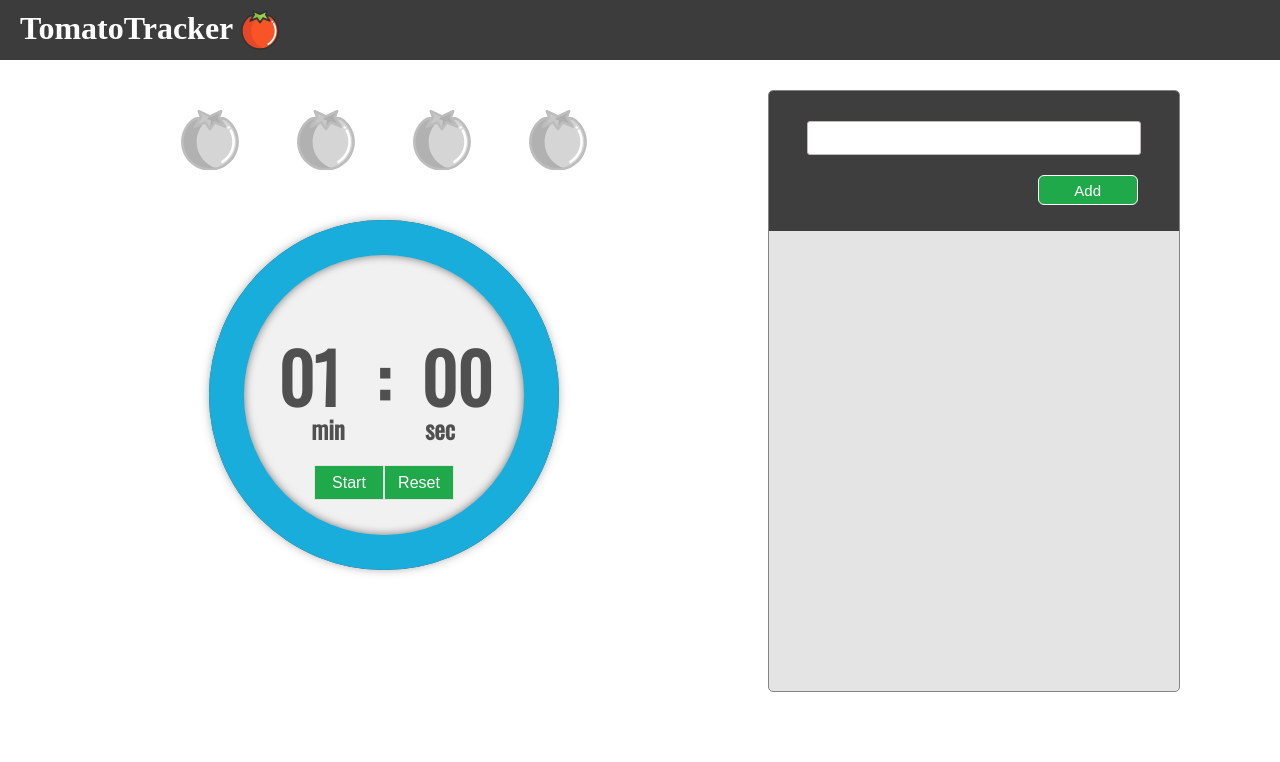
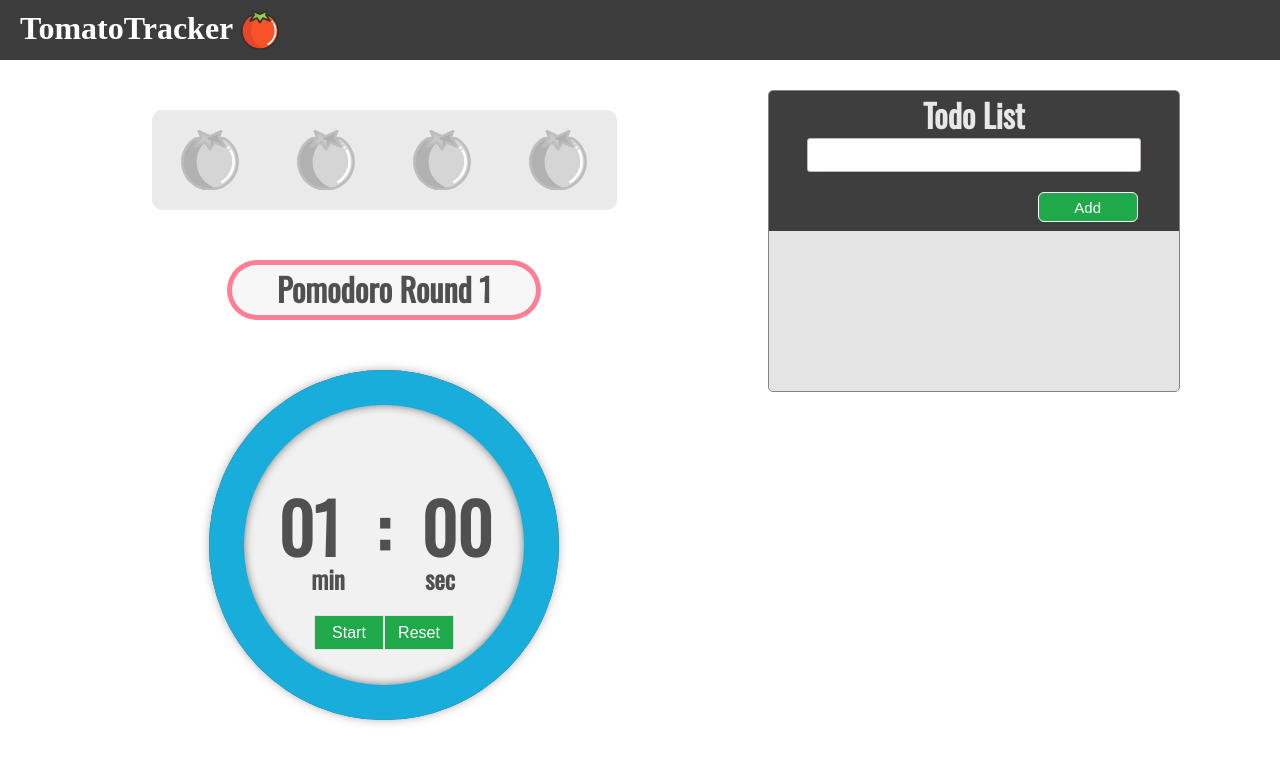
Before and after one commit to yosukeonrails/pomodoro-app, a React app: page / in a window 1280 px wide. Built offline with nearby package versions, Linux system fonts and the light colour scheme.

Commit message:
completed all requirements testing and cleaning up

```diff
--- a/css/timer.less
+++ b/css/timer.less
@@ -86,9 +86,26 @@
         font-family: 'Oswald', sans-serif;
       }
     }
+  }
 
-
-  }
+    .progress-label{
+        background-color: #f7f7f7;
+        width: 41%;
+        margin-left: auto;
+        min-width: 280px;
+        margin-right: auto;
+        height: 60px;
+        box-sizing: border-box;
+        border: 5px solid #ff6c6c;
+        border-radius: 40px;
+        margin-top: 50px;
+       h1{
+         margin: 0;
+         padding: 0;
+         font-family: 'Oswald', sans-serif;
+         text-align: center
+       }
+    }
 
   .timerTime{
     float: left;
--- a/css/todo.less
+++ b/css/todo.less
@@ -62,20 +62,32 @@
 }
 .todoContainer {
     background-color: #e4e4e4;
-    height: 600px;
     overflow: scroll;
     margin-top: 30px;
     float: left;
     width: 80%;
     border: 1px solid #848486;
     border-radius: 5px;
+    min-height: 300px;
+    max-height: 600px;
+    min-width: 300px;
 }
 
 .todoCreator{
+
     height: 140px;
-    padding-top: 30px;
     background-color: #3e3e3e;
     box-sizing: border-box;
+
+
+    h1{
+        color: #e8e8e8;
+        margin: 0;
+        text-align: center;
+        font-family: 'Oswald', sans-serif;
+    }
+
+
     input{
         width: 80%;
         height: 30px;
--- a/css/tomato_tracker.less
+++ b/css/tomato_tracker.less
@@ -36,7 +36,11 @@
     margin-left: auto;
     margin-top: 50px;
     height: 60px;
+    padding-top: 20px;
     margin-right: auto;
+    padding-bottom: 20px;
+    background-color: #eaeaea;
+    border-radius: 10px;
  }
 
  .tomato-bar-container{
--- a/js/components/Timer.js
+++ b/js/components/Timer.js
@@ -107,7 +107,6 @@ class Timer extends React.Component{
 
 
         setTimeout(function(){
-            console.log('TIME OUT');
             dis.setState({ message_animation:'fade-out' }) }, 1000);
 
     }
@@ -115,7 +114,10 @@ class Timer extends React.Component{
     render(){
         //0.016666667
         let getDegree = p =>(p/100)*180
-        console.log(this.state.message_animation)
+
+        let progress_number = this.props.pomodoroInfo.pomodores+1;
+        let progress_tag = this.props.pomodoroInfo.mode === 'work' ? "Pomodoro Round "+ (progress_number) : "Break Session "+(progress_number -1 );
+        console.log(progress_tag);
 
         let left_degree =  getDegree(this.props.pieCoordinates.leftPie);
         let right_degree =  getDegree(this.props.pieCoordinates.rightPie);
@@ -130,7 +132,8 @@ class Timer extends React.Component{
 
             <div className={"timer-message "+this.state.message_animation} style={{backgroundColor:this.state.messageColor}} > <h1> {this.state.message} </h1> </div>
 
-            <div className="main-top" ><TomatoTrackerComponent/></div>
+                    <div className="main-top" > <TomatoTrackerComponent/> </div>
+                    <div className="progress-label" style={{borderColor:this.state.messageColor}}  > <h1>{progress_tag}</h1>  </div>
 
             <div className="timerContainer" style={styles.timerContainer}>
 
@@ -158,7 +161,8 @@ var mapStateToProps = (state)=>{
 
     return{
         timer:state.timer.timerStarted,
-        pieCoordinates:state.timer.pieCoordinates
+        pieCoordinates:state.timer.pieCoordinates,
+        pomodoroInfo:state.timer.pomodoroInfo
     }
 }
 
--- a/js/components/TodoApp.js
+++ b/js/components/TodoApp.js
@@ -121,7 +121,7 @@ class TodoApp extends React.Component{
                   <div className="todoContainer">
 
                         <div className="todoCreator">
-
+                        <h1> Todo List </h1>
                             <div>  <input  value={this.state.input} onKeyPress={this._handleKeyPress} onChange={(event)=>{ this.handleInput(event) }} ></input></div>
 
                             <div>  <button  onClick={()=>{this.addTodo(this.state.input , false)}}>Add</button>  </div>
```
Also changed, not shown: build/bundle.js.
